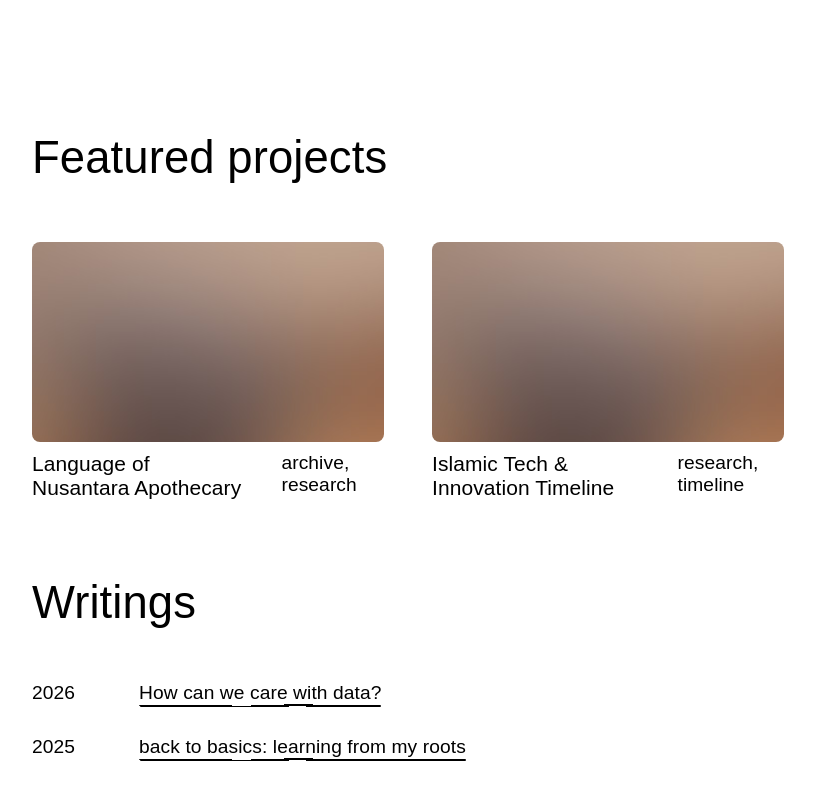
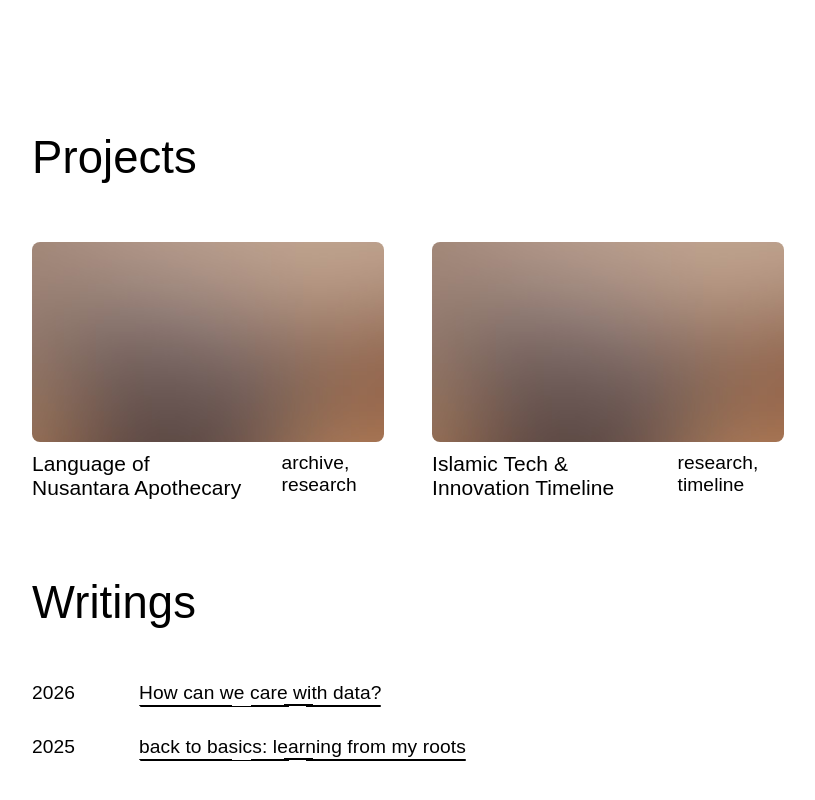
Before and after one commit to munirahmansoor/munirah-garden, a plain HTML site: page index.html in a window 1280 px wide. Shown: the part 775-1575 px from the top of the page, without its empty margins (232-1047 px from the left). Drawn offline with Linux system fonts and the light colour scheme; some packages are replaced by stand-ins of ours; a script that the page names is missing; a web font is replaced by a local one.

Commit message:
Projects

```diff
--- a/index.html
+++ b/index.html
@@ -259,7 +259,7 @@
 
       <div id="main">
         <div class="inner">
-          <h1>Featured projects</h1>
+          <h1>Projects</h1>
           <section class="tiles" id="projects"></section>
 
           <h1>Writings</h1>
```
